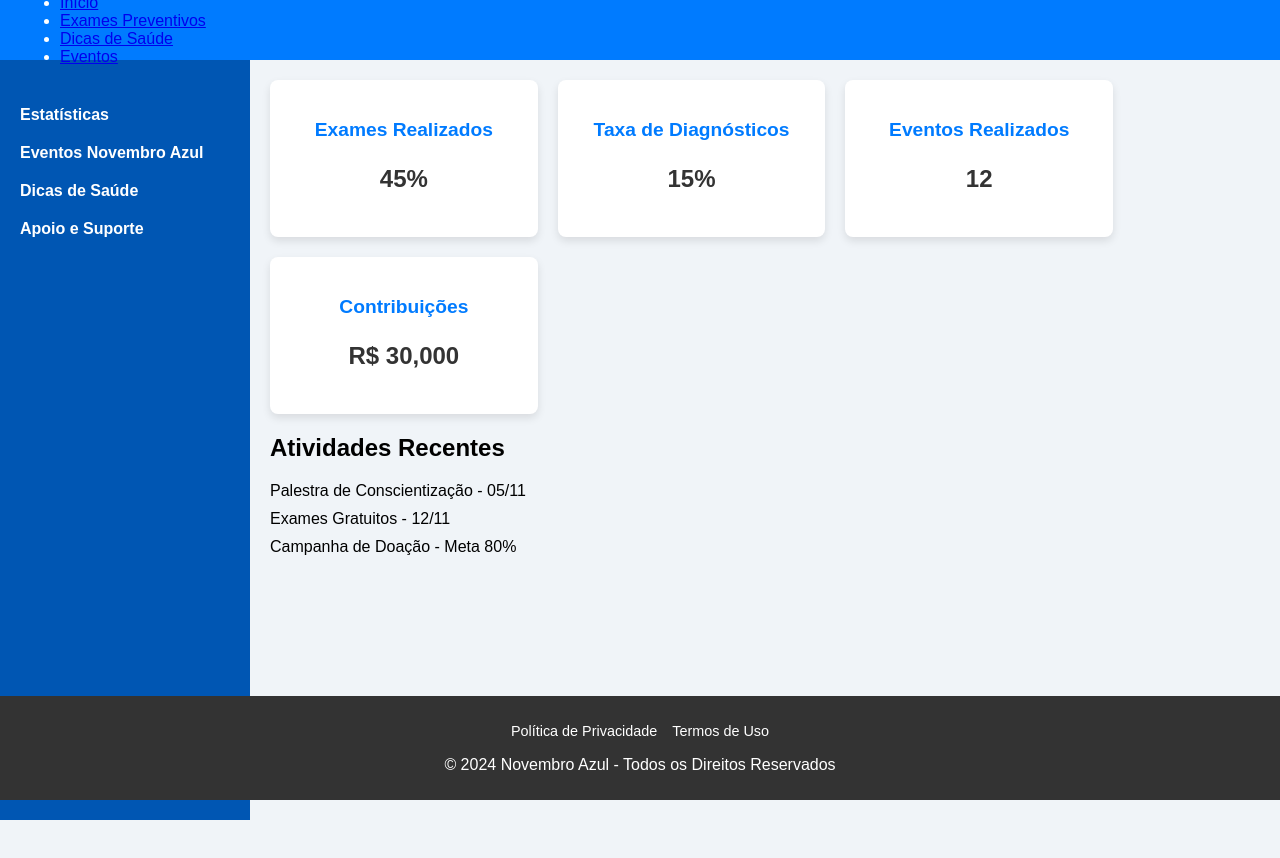
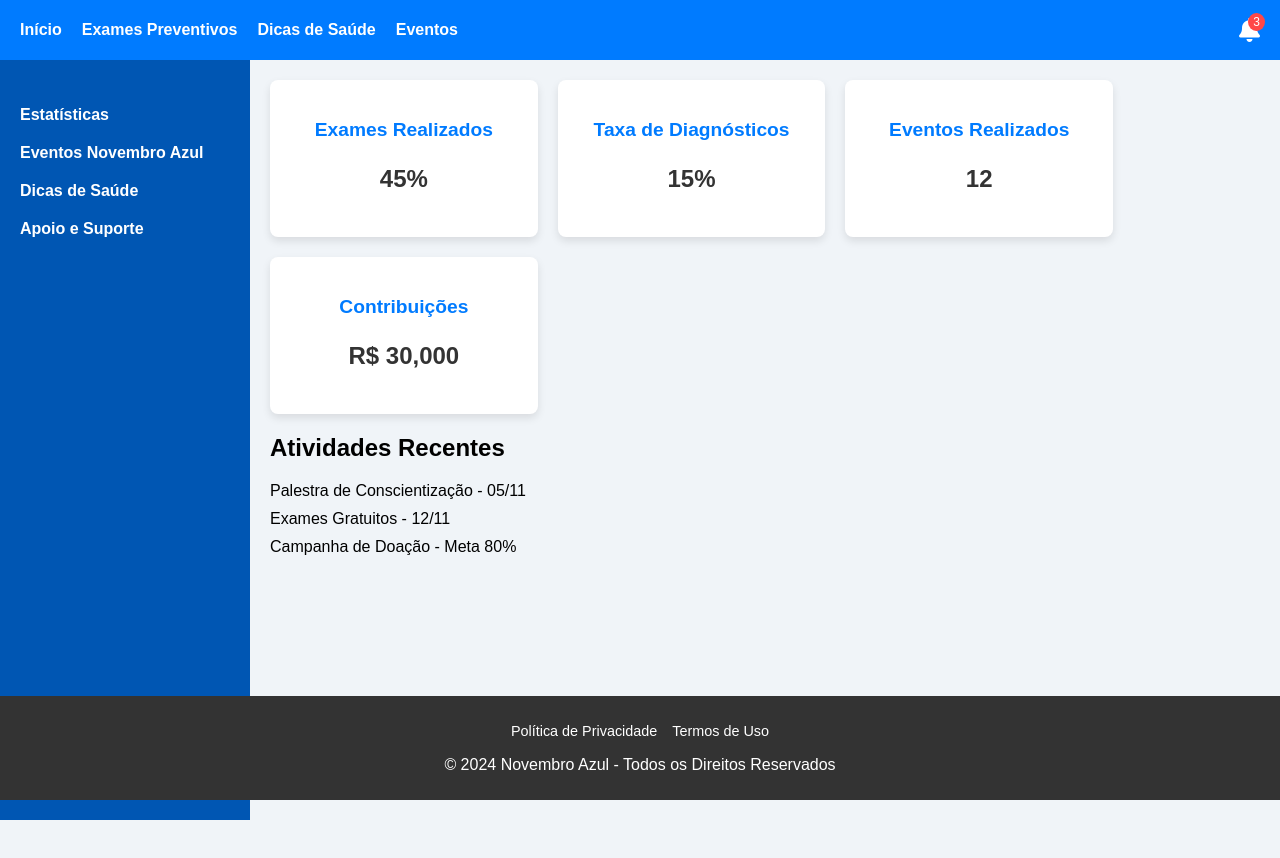
Before and after one commit to kauanybertelli/trabalho-n2-novembro-azul, a plain HTML site: page index.html in a window 1280 px wide. Drawn offline with Linux system fonts and the light colour scheme.

Commit message:
ajustes do css.

```diff
--- a/index.html
+++ b/index.html
@@ -4,7 +4,9 @@
     <meta charset="UTF-8">
     <meta name="viewport" content="width=device-width, initial-scale=1.0">
     <title>Dashboard</title>
+    <link rel="stylesheet" href="https://cdnjs.cloudflare.com/ajax/libs/font-awesome/6.0.0-beta3/css/all.min.css">
     <link rel="stylesheet" href="styles.css">
+
 </head>
 <body>
     <!-- Cabeçalho Fixo -->
@@ -17,6 +19,7 @@
         </ul>
         <!-- Ícone de Notificações -->
         <div class="notificacao">
+            <i class="fas fa-bell"></i> <!-- Ícone de sino do Font Awesome -->
             <span class="badge">3</span> <!-- Badge de notificação -->
         </div>
     </header>
--- a/styles.css
+++ b/styles.css
@@ -7,9 +7,11 @@ body {
     background-color: #f0f4f8; /* Fundo claro para contraste */
 }
 
+
 header {
     position: fixed;
     top: 0;
+    left: 0;
     width: 100%;
     height: 60px;
     background-color: #007bff; /* Azul do Novembro Azul */
@@ -19,7 +21,56 @@ header {
     justify-content: space-between;
     padding: 0 20px;
     z-index: 100;
+    box-sizing: border-box; /* Garante que o padding seja incluído no tamanho do header */
 }
+
+header ul {
+    list-style: none;
+    display: flex;
+    gap: 20px;
+    margin: 0;
+    padding: 0;
+    flex-grow: 1; /* O menu ocupará o espaço disponível */
+}
+
+header ul li {
+    display: inline-block;
+}
+
+header ul li a {
+    color: white;
+    text-decoration: none;
+    font-weight: bold;
+    transition: color 0.3s;
+}
+
+header ul li a:hover {
+    color: #ffdd57; /* Cor de destaque no hover */
+}
+
+.notificacao {
+    position: relative;
+    display: flex;
+    align-items: center;
+    margin-left: auto; /* Move o ícone de notificação para o canto direito */
+}
+
+.notificacao i {
+    font-size: 1.5em;
+    color: white;
+}
+
+.notificacao .badge {
+    position: absolute;
+    top: -5px;
+    right: -10px;
+    background-color: #ff4747;
+    color: white;
+    padding: 3px 6px;
+    border-radius: 50%;
+    font-size: 0.8em;
+}
+
 
 header nav ul {
     list-style: none;
```
